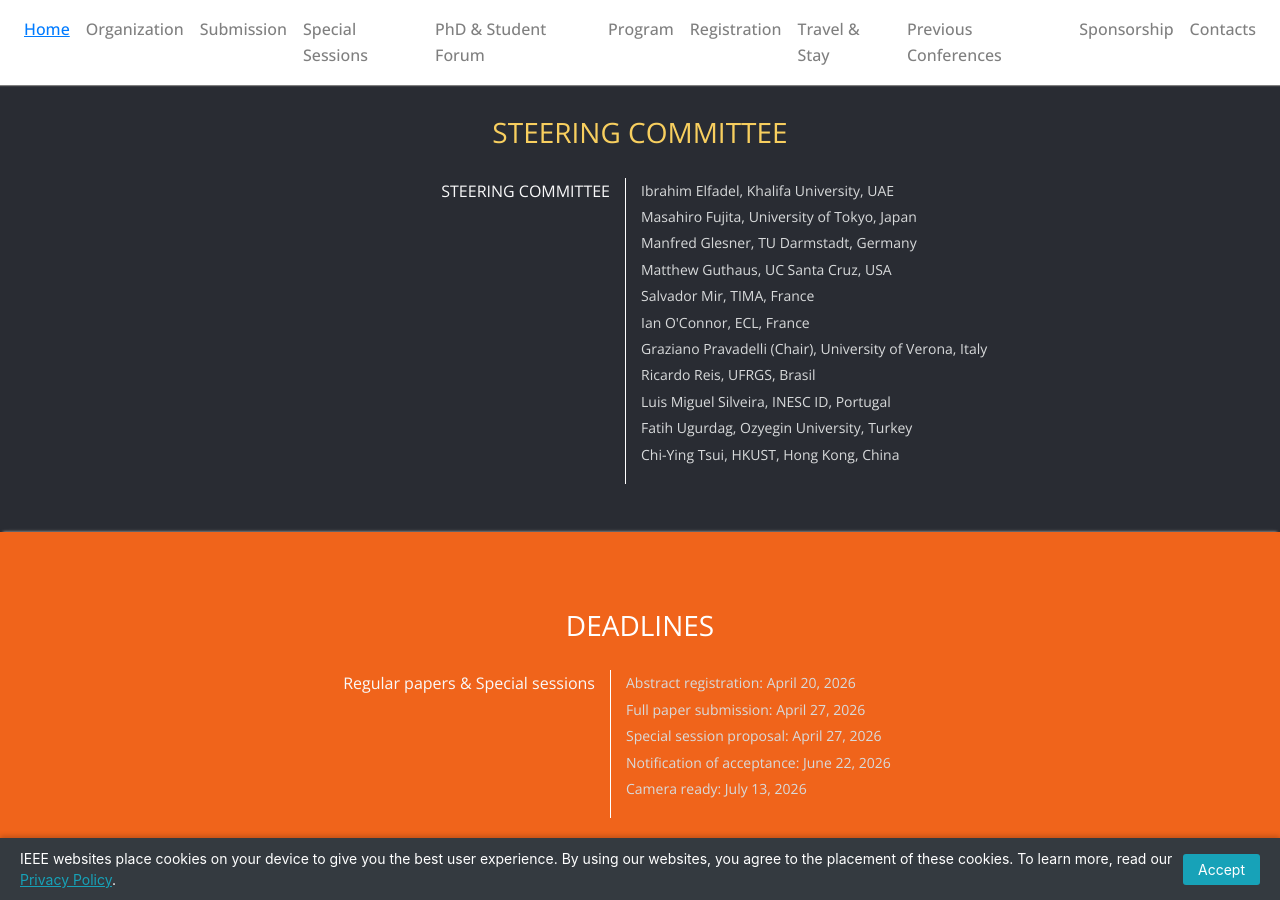
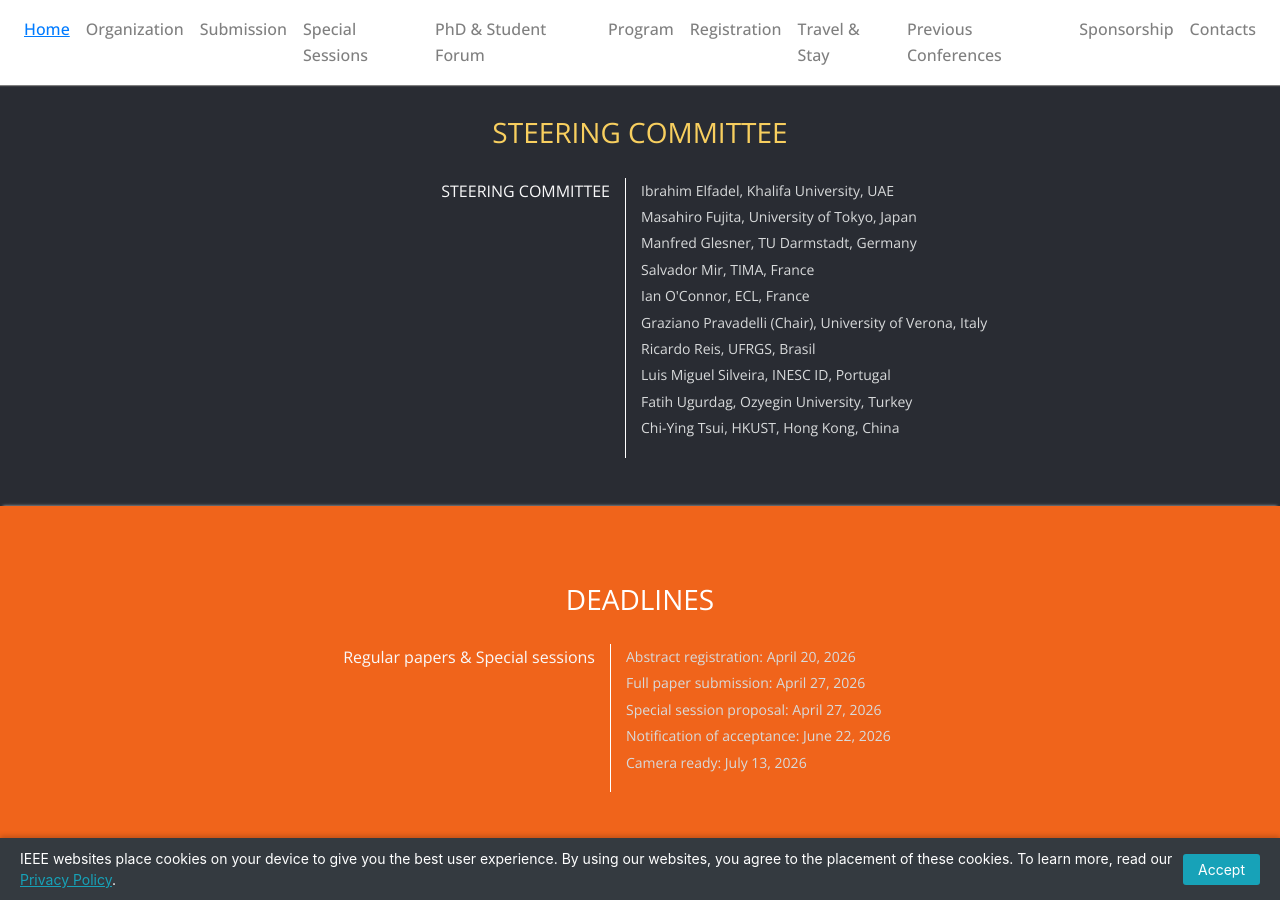
Before and after one commit to vlsi-soc/vlsi-soc, a Jekyll site: the page built from index.md, in a window 1280 px wide and 900 px high, scrolled down 3376 px. Built offline with Jekyll 4.4.1, drawn with Linux system fonts in a browser that asks for light colours; nearby versions of some CDN libraries.

Commit message:
Remove Matthew Guthas

```diff
--- a/_data/steering_committee.yml
+++ b/_data/steering_committee.yml
@@ -6,8 +6,6 @@ members:
     affiliation: "University of Tokyo, Japan"
   - name: "Manfred Glesner"
     affiliation: "TU Darmstadt, Germany"
-  - name: "Matthew Guthaus"
-    affiliation: "UC Santa Cruz, USA"
   - name: "Salvador Mir"
     affiliation: "TIMA, France"
   - name: "Ian O'Connor"
```
